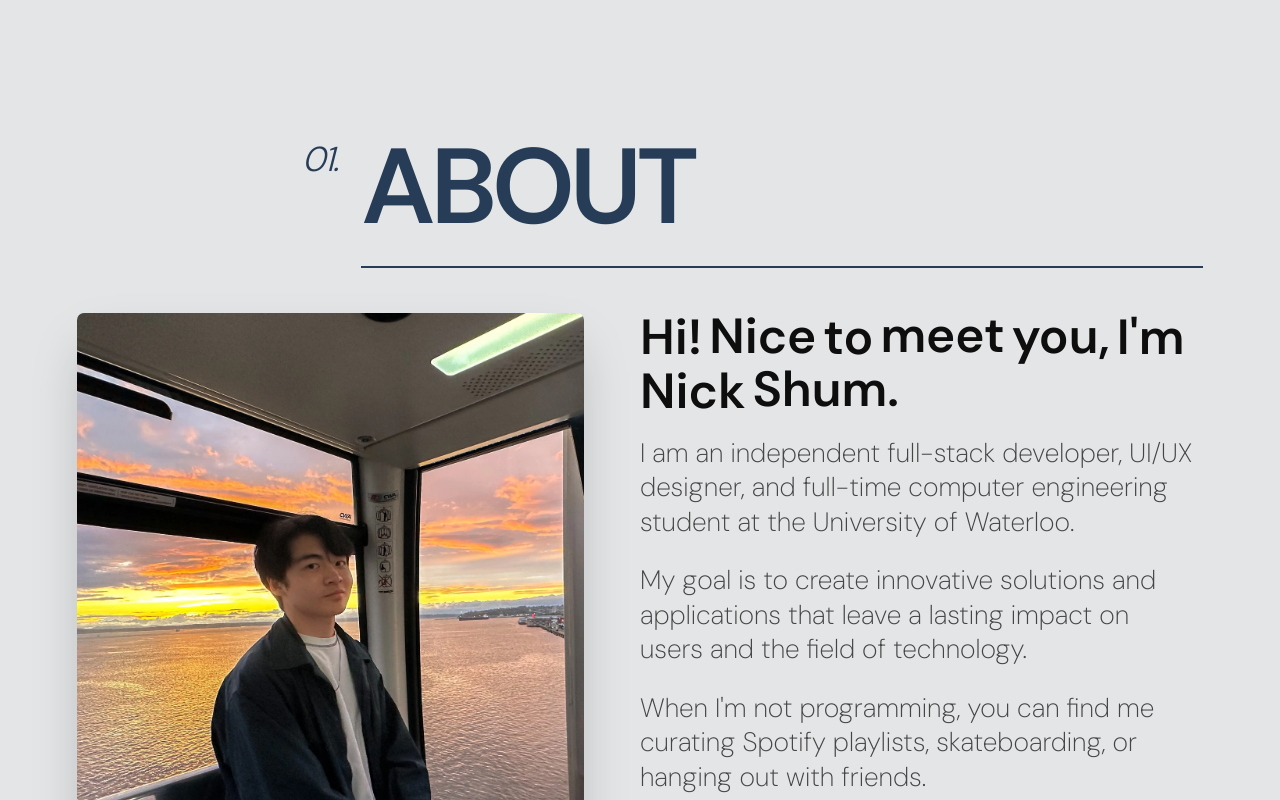
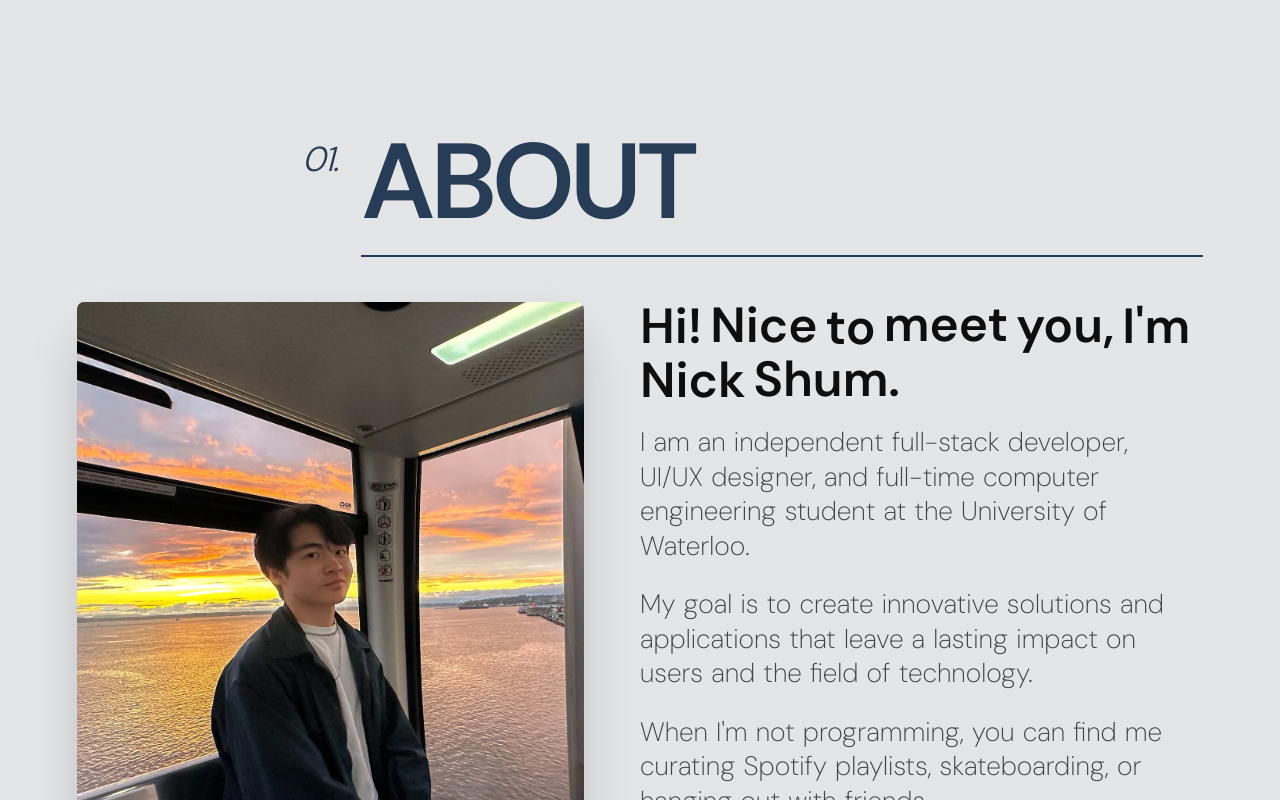
Before and after one commit to NickShum222/Website-V2, a Next.js app: page / in a window 1280 px wide. Shown: the part 2220-3020 px from the top of the page. Built offline with nearby package versions, Linux system fonts and the light colour scheme.

Commit message:
Fixed Body text animation

```diff
--- a/src/components/BodyAnim2/index.js
+++ b/src/components/BodyAnim2/index.js
@@ -1,40 +1,32 @@
-import {useRef} from "react";
-import {motion, useInView} from "framer-motion";
-import {bodyAnim2SlideUp} from "@/utils/motion";
-
-
+import { useRef } from "react";
+import { motion, useInView } from "framer-motion";
+import { bodyAnim2SlideUp } from "@/utils/motion";
 
 const index = ({ children, className }) => {
   const ref = useRef(null);
-    const isInView = useInView(ref, {once: true, amount:0.4});
+  const isInView = useInView(ref, { once: true, amount: 0.4 });
   const words = children.split(" ");
   return (
-        <div
-            ref={ref}
-            className={`relative w-full`}
-        >
+    <div ref={ref} className={`relative w-full`}>
       <div className={"w-full flex flex-wrap"}>
         {words.map((word, i) => {
           return (
-                        <Word key={i} index ={i} isInView={isInView} className={className} >
+            <Word key={i} index={i} isInView={isInView} className={className}>
               {word}
             </Word>
           );
         })}
       </div>
-
     </div>
-
   );
 };
 
 const Word = ({ children, index, isInView, className }) => {
   return (
     <div
-            className={`relative mr-[1.25%] flex mt-[-0.5%] flex-wrap overflow-y-clip`}
+      className={`relative mr-[1.45%] flex mt-[-0.5%] flex-wrap overflow-y-clip`}
     >
       <motion.div
-
         variants={bodyAnim2SlideUp}
         initial="initial"
         animate={isInView ? "enter" : "initial"}
@@ -44,10 +36,7 @@ const Word = ({ children, index, isInView, className }) => {
         {children}
       </motion.div>
     </div>
-
   );
 };
 
-
-
 export default index;
--- a/src/components/Header/index.jsx
+++ b/src/components/Header/index.jsx
@@ -1,10 +1,10 @@
-import {useRef} from "react";
-import {headerSlide, fadeIn} from "@/utils/motion";
-import {useInView, motion} from "framer-motion";
+import { useRef } from "react";
+import { headerSlide, fadeIn } from "@/utils/motion";
+import { useInView, motion } from "framer-motion";
 
 const slideUp = {
   initial: {
-        y: "100%",
+    y: "120%",
   },
   enter: (delay) => ({
     y: 0,
@@ -17,11 +17,12 @@ const slideUp = {
 };
 const index = ({ title, index, className }) => {
   const ref = useRef(null);
-    const isInView = useInView(ref, {once: true, amount: 0.7})
+  const isInView = useInView(ref, { once: true, amount: 0.4 });
   return (
     <div
       ref={ref}
-        className={`${className} flex w-full justify-end md:mb-[4%] mb-[7%]`}>
+      className={`${className} flex w-full justify-end md:mb-[4%] mb-[7%]`}
+    >
       <div className="flex justify-start items-start sm:w-[80%] w-[90%] lg:gap-6 md:gap-4 gap-2">
         <motion.h4
           variants={fadeIn}
@@ -40,12 +41,20 @@ const index = ({ title, index, className }) => {
             initial="initial"
             delay={1.8}
             animate={isInView ? "enter" : "initial"}
-                className={"uppercase lg:text-headingLgClamp md:text-[8.7vw] sm:text-[10.092vw] text-[12.427vw] leading-[1] tracking-tighter font-[600] text-tertiary dark:text-primary"}>{title}</motion.h2>
+            className={
+              "uppercase lg:text-headingLgClamp md:text-[8.7vw] sm:text-[10.092vw] text-[12.427vw] leading-[0.9] tracking-tighter font-[600] text-tertiary dark:text-primary"
+            }
+          >
+            {title}
+          </motion.h2>
           <motion.div
             variants={headerSlide}
             initial="initial"
             animate={isInView ? "enter" : "initial"}
-                className={"w-full bg-tertiary dark:bg-primary h-[2px] mt-[3%] overflow-x-hidden"}/>
+            className={
+              "w-full bg-tertiary dark:bg-primary h-[2px] mt-[3%] overflow-x-hidden"
+            }
+          />
         </div>
       </div>
     </div>
--- a/src/components/Navbar/index.jsx
+++ b/src/components/Navbar/index.jsx
@@ -57,8 +57,7 @@ const index = () => {
             initial="initial"
             animate="enter"
             exit="exit"
-            className="selected-none '
-            fixed z-[60] top-0 right-0 h-[100dvh] w-full bg-[#232323] flex flex-col justify-center items-center lg:px-[16%] md:px-[6%] px-[4%]"
+            className="fixed select-none z-[60] top-0 right-0 h-[100dvh] w-full bg-[#232323] flex flex-col justify-center items-center lg:px-[16%] md:px-[6%] px-[4%]"
           >
             {navLinks.map((navLink, index) => (
               <div
--- a/src/components/TextAnim/index.js
+++ b/src/components/TextAnim/index.js
@@ -1,9 +1,9 @@
 "use client";
 import { useRef } from "react";
-import { motion, useInView} from "framer-motion";
+import { motion, useInView } from "framer-motion";
 const slideUp = {
   initial: {
-    y: "100%",
+    y: "120%",
   },
   enter: (delay) => ({
     y: 0,
@@ -17,7 +17,7 @@ const slideUp = {
 const index = ({ children, className, delay }) => {
   const ref = useRef(null);
   const isInView = useInView(ref, { once: true, amount: 1 });
-  if(!!delay){
+  if (!!delay) {
     return (
       <div className="overflow-y-clip h-auto relative " ref={ref}>
         <motion.div
@@ -31,14 +31,13 @@ const index = ({ children, className, delay }) => {
         </motion.div>
       </div>
     );
-  }
-  else{
+  } else {
     return (
       <div className="overflow-y-clip h-auto relative " ref={ref}>
         <motion.div
           variants={slideUp}
           initial="initial"
-              animate = {isInView ? "enter":"initial"}
+          animate={isInView ? "enter" : "initial"}
           className={`${className} h-full leading-[1]`}
         >
           {children}
@@ -46,7 +45,6 @@ const index = ({ children, className, delay }) => {
       </div>
     );
   }
-
 };
 
 export default index;
--- a/src/sections/Contact.jsx
+++ b/src/sections/Contact.jsx
@@ -125,11 +125,11 @@ const Contact = () => {
             </div>
           </div>
         </div>
-        <div className="flex flex-col items-end justify-end lg:w-[25%] lg:gap-8 md:gap-6 gap-4 w-full">
-          <div className="flex flex-col items-start w-full">
-            <BodyAnim2 className="font-[600] text-secondary dark:text-primary tracking-tight leading-[1.3] lg:text-experiencesHeading md:text-[4.969vw] text-[6.939vw] ">
+        <div className="flex flex-col items-end justify-end lg:w-[28%] lg:gap-8 md:gap-6 gap-4 w-full">
+          <BodyAnim className="flex flex-col items-start w-full">
+            <div className="font-[600] text-secondary dark:text-primary tracking-tight leading-[1.3] lg:text-experiencesHeading md:text-[4.969vw] text-[6.939vw] ">
               Contact details
-            </BodyAnim2>
+            </div>
             <Link
               href="mailto:n4shum@uwaterloo.ca"
               target="_blank"
@@ -144,7 +144,7 @@ const Contact = () => {
                 />
               </div>
             </Link>
-          </div>
+          </BodyAnim>
           <BodyAnim className="flex flex-col items-start w-full">
             <div className="font-[600] text-secondary dark:text-primary tracking-tight leading-[1.3] lg:text-experiencesHeading md:text-[4.969vw] text-[6.939vw] lg:mb-[6%] mb-[2%]">
               My Socials
--- a/src/sections/Experiences.jsx
+++ b/src/sections/Experiences.jsx
@@ -61,9 +61,9 @@ const Experiences = () => {
                 <ExperienceTitle
                   key={index}
                   index={index}
-                  selected={selected}
+                  // selected={selected}
                   setSelected={setSelected}
-                  range={[start, middle, end]}
+                  // range={[start, middle, end]}
                   // progress={scrollYProgress}
                   label={experience.id}
                 />
@@ -112,14 +112,7 @@ const Experiences = () => {
   );
 };
 
-const ExperienceTitle = ({
-  label,
-  range,
-  progress,
-  selected,
-  setSelected,
-  index,
-}) => {
+const ExperienceTitle = ({ label, setSelected, index }) => {
   // let opacity;
   // if (index === 0) {
   //   opacity = useTransform(progress, [range[0], range[2]], [1, 0.1]);
--- a/src/utils/motion.js
+++ b/src/utils/motion.js
@@ -103,7 +103,7 @@ export const experiencesBodySlideUp = {
 
 export const bodyAnim2SlideUp = {
   initial: {
-    y: "100%",
+    y: "120%",
   },
   enter: (delay) => ({
     y: 0,
```
Also changed, not shown: src/components/BodyAnim2/style.module.scss (deleted). Lines whose indentation alone changed are shown as unchanged.
